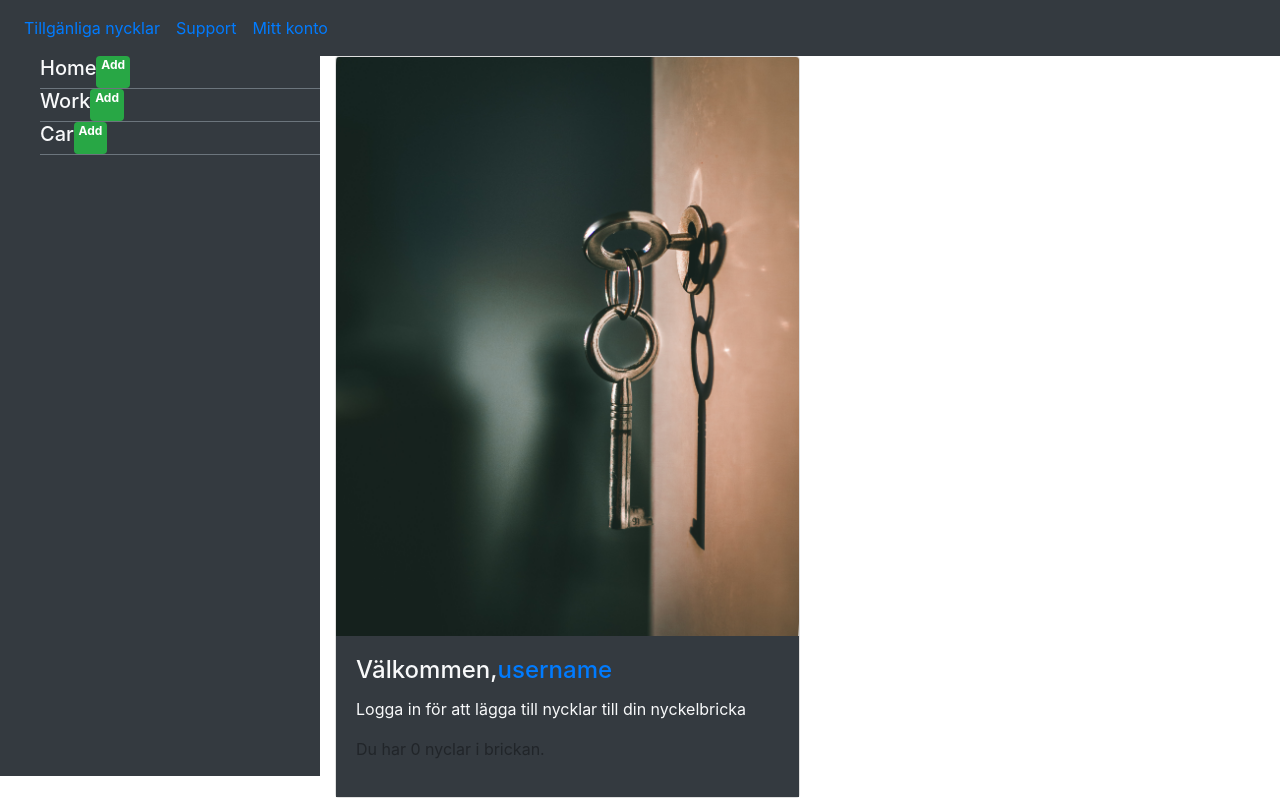
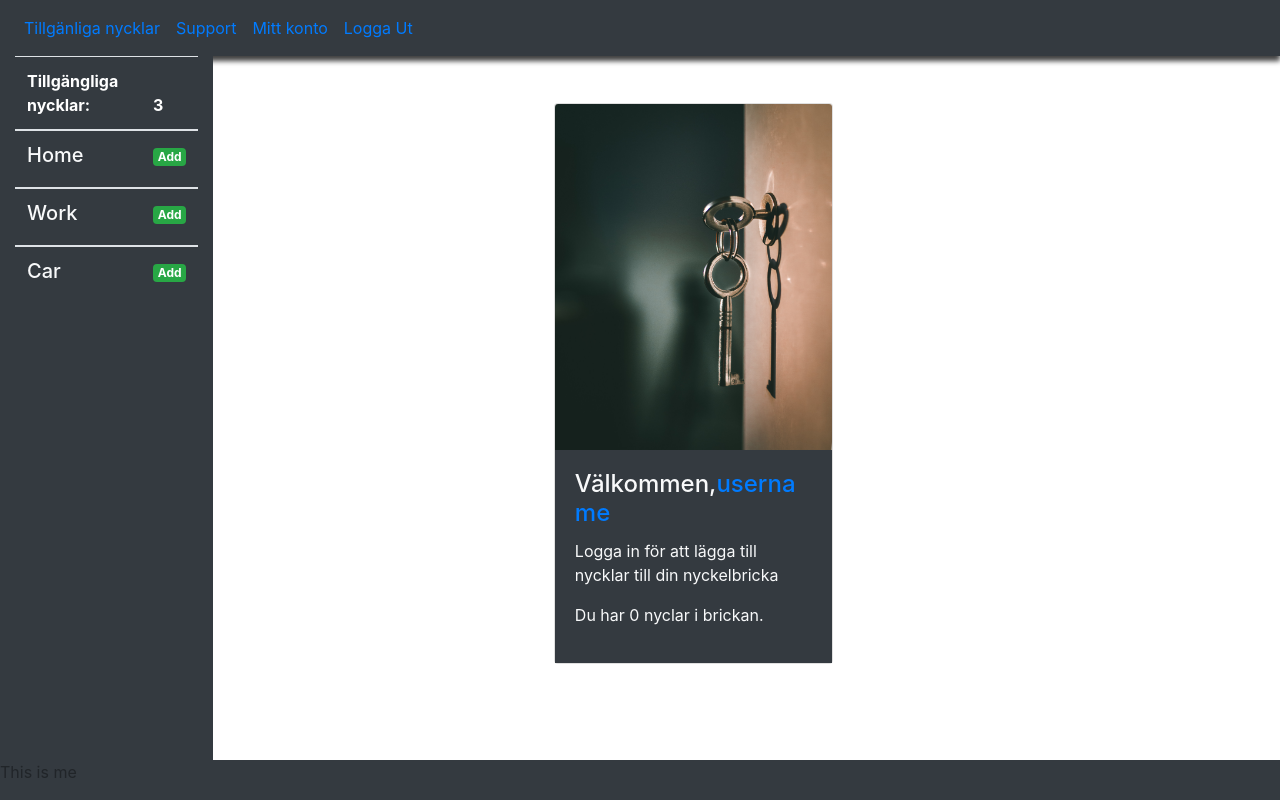
Before and after one commit to alex-nil/EnGodStart, a React app: page / in a window 1280 px wide. Both pictures are taken after a click on the button "Login". Built offline with nearby package versions, Linux system fonts and the light colour scheme.

Commit message:
Fixed footer

```diff
--- a/app.html
+++ b/app.html
@@ -16,6 +16,7 @@
 
     <script src="https://maxcdn.bootstrapcdn.com/bootstrap/4.4.1/js/bootstrap.min.js"></script>
     <meta name="viewport" content="width=device-width, initial-scale=1.0" />
+    <!-- <link rel="stylesheet" href="./src/style/menu.css" /> -->
     <title>Prototyp</title>
   </head>
   <body>
--- a/package.json
+++ b/package.json
@@ -24,8 +24,10 @@
     "@babel/preset-react": "^7.9.4",
     "babel-loader": "^8.1.0",
     "babel-plugin-transform-class-properties": "^6.24.1",
+    "css-loader": "^3.5.3",
     "html-loader": "^1.1.0",
     "html-webpack-plugin": "^4.2.0",
+    "style-loader": "^1.2.1",
     "webpack": "^4.43.0",
     "webpack-cli": "^3.3.11",
     "webpack-dev-server": "^3.10.3"
--- a/src/components/app.jsx
+++ b/src/components/app.jsx
@@ -4,6 +4,7 @@ import Menu from "./menu.jsx";
 import Login from "./loginForm.jsx";
 import KeyBadge from "./keyBadge.jsx";
 import Keys from "./keys.jsx";
+import Footer from "./footer.jsx";
 
 class App extends React.Component {
   constructor(props) {
@@ -11,7 +12,7 @@ class App extends React.Component {
     this.state = {
       username: "username",
       password: "password",
-      isLoggedIn: false,
+      isLoggedIn: localStorage.getItem("isLoggedIn"),
       errorMsg: "",
       keys: [],
     };
@@ -22,15 +23,18 @@ class App extends React.Component {
       e.username === this.state.username &&
       e.password === this.state.password
     ) {
-      this.setState({ isLoggedIn: true });
+      window.localStorage.setItem("isLoggedIn", true);
+      this.setState({ isLoggedIn: localStorage.getItem("isLoggedIn") });
     } else {
       this.setState({ errorMsg: "Wrong input" });
     }
     console.log(this.state.errorMsg);
   }
-
+  onLogout() {
+    this.setState({ isLoggedIn: false });
+  }
   loginForm() {
-    if (this.state.isLoggedIn == true) {
+    if (this.state.isLoggedIn === "true") {
       return <KeyBadge keys={this.state.keys} username={this.state.username} />;
     } else {
       return <Login onClick={this.onClick} errorMsg={this.state.errorMsg} />;
@@ -42,13 +46,22 @@ class App extends React.Component {
     const myList = this.state.keys;
     this.setState({ keys: myList });
   };
+  conditionMenu() {
+    if (this.state.isLoggedIn === "true") {
+      return <Keys onClick={this.onAddKey} />;
+    } else {
+      console.log("does'nt work");
+    }
+  }
 
   render() {
     return (
       <div className="row">
         <Menu />
-        <Keys onClick={this.onAddKey} />
+        {this.conditionMenu()}
+
         {this.loginForm()}
+        <Footer />
       </div>
     );
   }
--- /dev/null
+++ b/src/components/footer.jsx
@@ -0,0 +1,13 @@
+import React from "react";
+
+class Footer extends React.Component {
+  render() {
+    return (
+      <div className="fixed-bottom bg-dark">
+        <p>This is me</p>
+      </div>
+    );
+  }
+}
+
+export default Footer;
--- a/src/components/keyBadge.jsx
+++ b/src/components/keyBadge.jsx
@@ -1,10 +1,10 @@
 import React from "react";
-
+import "../style/keyBadge.css";
 class KeyBadge extends React.Component {
   render() {
     return (
       <div className="col-sm-9">
-        <div className="card" style={{ width: "50%" }}>
+        <div id="keyBadge" className="card mx-auto" style={{ width: "30%" }}>
           <img
             className="card-img-top"
             src="../../images/key.jpg"
@@ -18,7 +18,9 @@ class KeyBadge extends React.Component {
             <p className="card-text text-light" style={{ color: "green" }}>
               Logga in för att lägga till nycklar till din nyckelbricka
             </p>
-            <p>Du har {this.props.keys.length} nyclar i brickan.</p>
+            <p className="text-light">
+              Du har {this.props.keys.length} nyclar i brickan.
+            </p>
           </div>
           <ul className="list-group" style={{ backgroundColor: "black" }}>
             {this.props.keys.map((key, index) => {
--- a/src/components/keys.jsx
+++ b/src/components/keys.jsx
@@ -1,5 +1,4 @@
 import React from "react";
-
 class Keys extends React.Component {
   constructor(props) {
     super(props);
@@ -11,19 +10,24 @@ class Keys extends React.Component {
   render() {
     return (
       <div
-        className="bg-dark col-sm-3"
-        style={{ height: "45em", width: "15%" }}
+        className="table-responsive bg-dark col-sm-2"
+        style={{ height: "45em", width: "10%" }}
       >
-        <ul syle={{ liststyle: "none" }}>
+        <table className="table">
+          <thead style={{ color: "white" }}>
+            <tr>
+              <th>Tillgängliga nycklar:</th>
+              <th>{this.state.keys.length}</th>
+            </tr>
+          </thead>
           {this.state.keys.map((key, index) => {
             return (
-              <div
-                key={index.toString()}
-                className="border-bottom border-secondary row bg-dark text-light"
-              >
-                <li className="d-flex" key={index.toString()}>
-                  <h5>{key}</h5>
-                </li>
+              <tbody key={index.toString()}>
+                <tr key={index.toString()}>
+                  <td key={index.toString()}>
+                    <h5 className="text-light">{key}</h5>
+                  </td>
+                  <td>
                     <span
                       key={"span" + index.toString()}
                       onClick={() => this.props.onClick(this.state.keys[index])}
@@ -31,10 +35,12 @@ class Keys extends React.Component {
                     >
                       Add
                     </span>
-              </div>
+                  </td>
+                </tr>
+              </tbody>
             );
           })}
-        </ul>
+        </table>
       </div>
     );
   }
--- a/src/components/loginForm.jsx
+++ b/src/components/loginForm.jsx
@@ -18,15 +18,13 @@ class LoginForm extends React.Component {
 
   render() {
     return (
-      <div
-        className="d-inline-flex justify-content-center"
-        style={{ height: "400px" }}
-      >
+      <div className="mx-auto" style={{ height: "400px" }}>
         <div
           className="card"
           style={{
             margin: "20px",
             width: "400px",
+            height: "400px",
             backgroundImage: "url(" + "../../images/lock.jpg" + ")",
             backgroundSize: "contain",
             backgroundSize: "cover",
--- a/src/components/menu.jsx
+++ b/src/components/menu.jsx
@@ -1,5 +1,5 @@
 import React from "react";
-
+import "../style/menu.css";
 class Menu extends React.Component {
   render() {
     return (
@@ -20,6 +20,11 @@ class Menu extends React.Component {
               Mitt konto
             </a>
           </li>
+          <li className="nav-item">
+            <a className="nav-link" href="link">
+              Logga Ut
+            </a>
+          </li>
         </ul>
       </nav>
     );
--- /dev/null
+++ b/src/style/keyBadge.css
@@ -0,0 +1,3 @@
+#keyBadge {
+  margin-top: 5%;
+}
--- a/webpack.config.js
+++ b/webpack.config.js
@@ -3,6 +3,10 @@ const HtmlWebPackPlugin = require("html-webpack-plugin");
 module.exports = {
   module: {
     rules: [
+      {
+        test: /\.css$/,
+        use: ["style-loader", "css-loader"],
+      },
       {
         test: /\.(js|jsx)$/,
         exclude: /node_modules/,
```
Also changed, not shown: 1 other file (tests, documents, lock files or other folders). Lines whose indentation alone changed are shown as unchanged.
